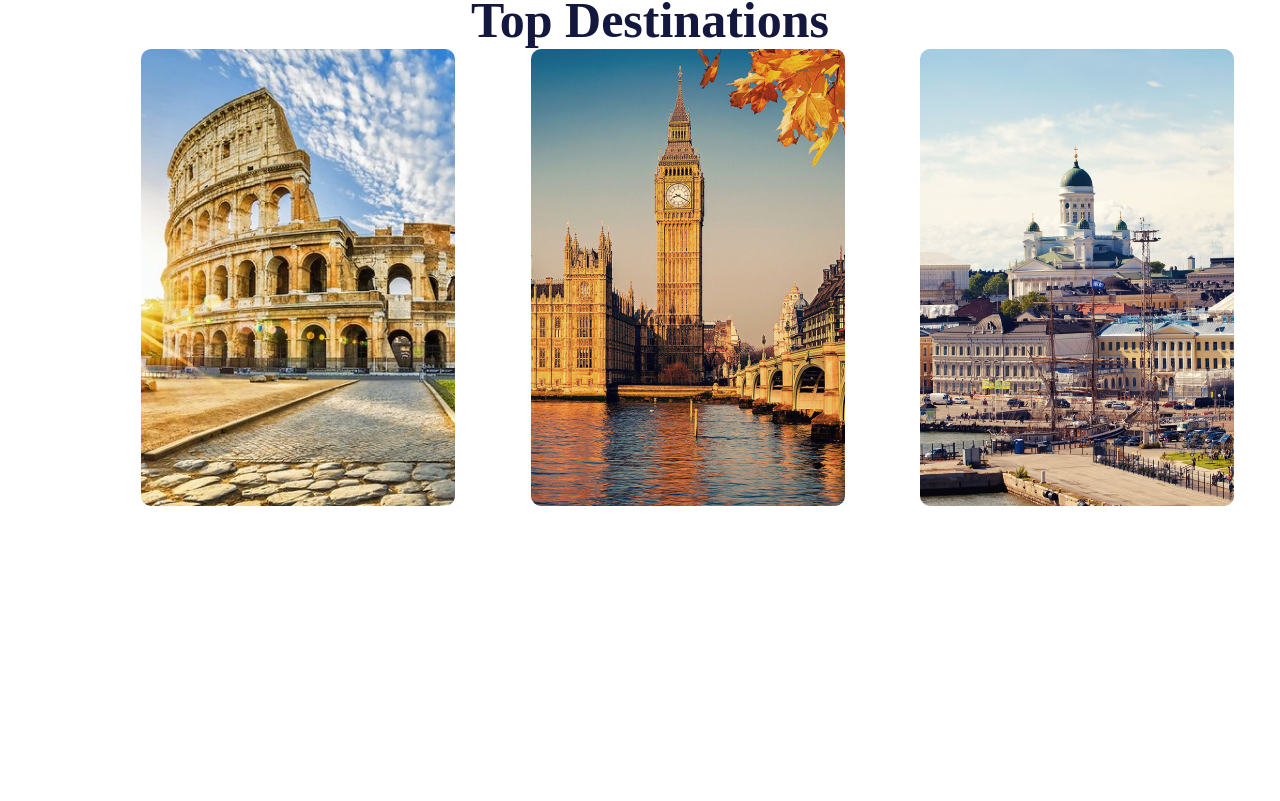
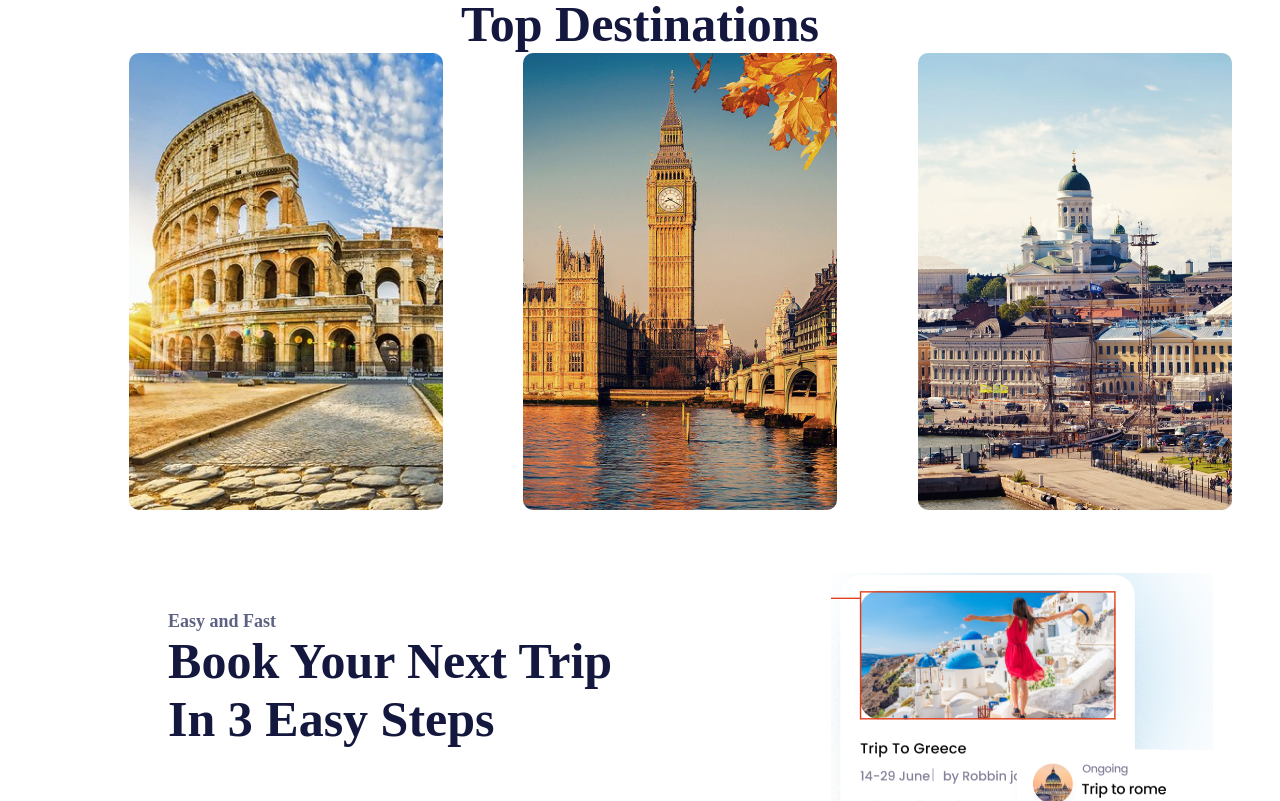
Before and after one commit to Chitransh18cricketer-coder/TCP_Project, a plain HTML site: page index.html in a window 1280 px wide. Shown: the part 1999-2800 px from the top of the page. Before the commit the page ends 2513 px from the top, so only its background shows below. Drawn offline with Linux system fonts and the light colour scheme.

Commit message:
Version 2.0

```diff
--- a/index.html
+++ b/index.html
@@ -87,13 +87,20 @@ military customers
             <img src="london.jpg" style="width: 314px;
             height: 457px;
             flex-shrink: 0;
-            border-radius: 10px;
-">
+            border-radius: 10px;">
             <img src="egypt.png" style="width: 314px;
             height: 457px;
             flex-shrink: 0;
             border-radius: 10px;">
         </div>
+        <div class="offers">
+            <div class="grp">
+                <div class="easy">Easy and Fast</div>
+                <div class="Book">Book your next trip <br>
+                    in 3 easy steps</div>
+            </div>
+            <img src="Screenshot 2023-08-27 203202.png" style="padding-top: 5%;">
+        </div>
     </div>
 
 </body>
--- a/tcp.css
+++ b/tcp.css
@@ -1,10 +1,13 @@
+
+
 body{
     background-image: url('bg.svg');
     background-repeat: no-repeat;
-    background-position: right;
-    background-size: auto 100%; /* Adjust as needed */
+
+    background-position:right top;
+    background-size: auto 47%; /* Adjust as needed */
     min-height: 100vh; /* Ensure container takes at least the full viewport height */
-    padding-left: 20px; /* Add left padding to create space for the content */
+   /* Add left padding to create space for the content */
     box-sizing: border-box;
 }
 
@@ -38,6 +41,7 @@ line-height: normal;
     padding-left: 5%;
     padding-right: 5%;
     align-items: center;
+    flex-wrap: wrap;
 
 }
 .content2{
@@ -80,6 +84,8 @@ line-height: 30px; /* 187.5% */
 
 }
 .findoutmore{
+    display: flex;
+    flex-wrap: wrap;
     border-radius: 10px;
 background: var(--yellow, #F1A501);
 box-shadow: 0px 20px 35px 0px rgba(241, 165, 1, 0.15);
@@ -87,7 +93,8 @@ width: 170px;
 height: 60px;
 flex-shrink: 0;
 color: var(--white, #FFF);
-text-align: center;
+justify-content: center;
+align-items: center;
 font-family: Google Sans;
 font-size: 18px;
 font-style: normal;
@@ -180,3 +187,28 @@ font-weight: 700;
 line-height: normal;
 text-transform: capitalize;
 }
+.easy{
+    color: var(--textclr, #5E6282);
+text-align: center;
+font-family: Poppins;
+font-size: 18px;
+font-style: normal;
+font-weight: 600;
+line-height: normal;
+}
+.Book{
+    color: var(--3rd, #14183E);
+font-family: Volkhov;
+font-size: 50px;
+font-style: normal;
+font-weight: 700;
+line-height: normal;
+text-transform: capitalize;
+}
+.grp{
+    display: flex;
+    flex-wrap: wrap;
+    flex-direction: column;
+    padding: 8%;
+    align-items: baseline;
+}
```
Also changed, not shown: Rectangle 15.jpg (added), Screenshot 2023-08-27 203202.png (added), bg.svg (added), egypttxt.svg (added).
